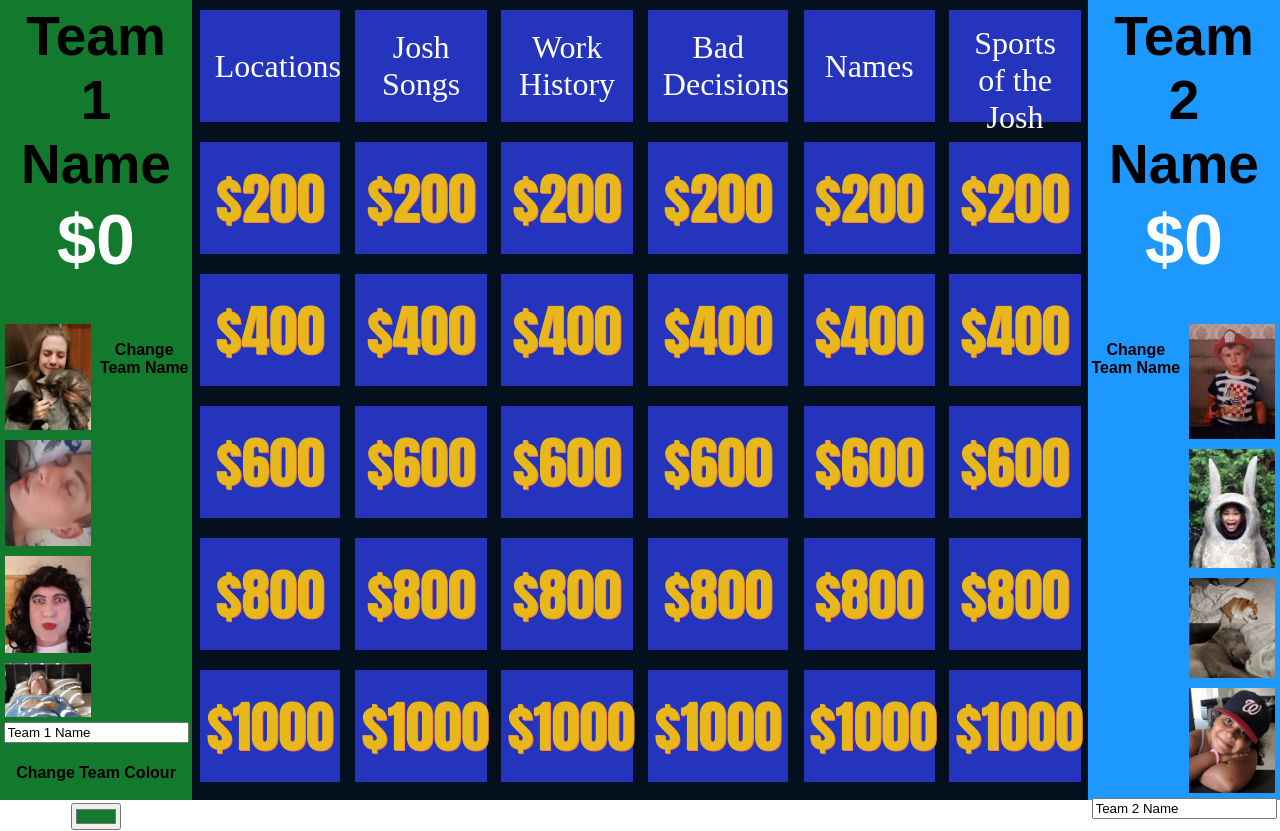
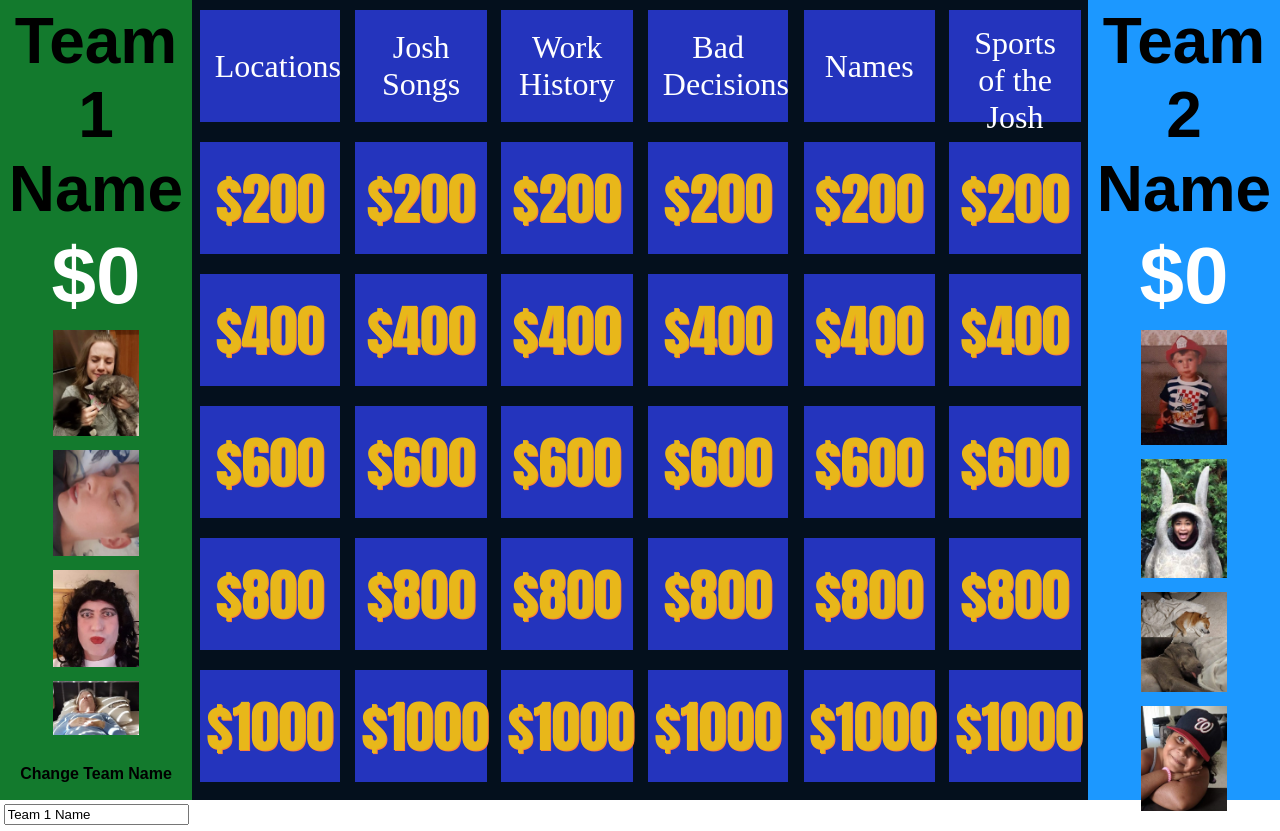
Before and after one commit to awfenemore/WebJoshardy, a Vue app in the folder Joshardy/: page /#/ in a window 1280 px wide. Shown: the top 831 px of the page. Built offline with nearby package versions, Linux system fonts and the light colour scheme.

Commit message:
Finished? Maybe

```diff
--- a/Joshardy/src/components/Joshardy.css
+++ b/Joshardy/src/components/Joshardy.css
@@ -1,10 +1,3 @@
-svg {
-  border: 5px solid black;
-   background-color: #04101d;
-   width: 70%;
-   top: 0;
-}
-
 #Joshardy {
   display: flex;
   align-content: space-between;
@@ -76,7 +69,6 @@ svg {
 
 .answer-text {
   color : #fff;
-  /*flex-grow: 0.9;*/
 }
 
 .q-button {
@@ -113,54 +105,31 @@ svg {
   color: black;
 }
 
-
-
 .left-team-container {
-  float: left;
+  display: flex;
+  flex-direction: column;
+  justify-content: space-between;
   width: 15%;
   height: 100vh;
 }
 
 .left-team-container img {
-  float: left;
   width: 45%;
   margin: 5px;
 }
 
 
-
-.left-changes-container {
-  position: relative;
-  vertical-align: bottom;
-  display: inline-block;
-  padding-top: 42%;
-  margin: 0 auto;
-}
-
-
-
  .right-team-container {
-   float: right;
+   display: flex;
+   flex-direction: column;
+   justify-content: space-between;
    width: 15%;
    height: 100vh;
  }
 
  .right-team-container img {
-   float: right;
    width: 45%;
    margin: 5px;
- }
-
-.right-image-container {
-  padding-bottom: 100%;
-}
-
- .right-changes-container {
-   position: relative;
-   vertical-align: bottom;
-   display: inline-block;
-
-   margin: 0 auto;
  }
 
  .category-label {
@@ -171,14 +140,14 @@ svg {
 
 
  h2 {
-   font-size: 55px;
+   font-size: 400%;
    margin: 2%;
    color: black;
    font-family: 'Gadugi', Arial, serif;
  }
 
  h3 {
-   font-size: 70px;
+   font-size: 500%;
    color: white;
    margin: 2%;
    font-family: 'Gadugi', Arial, serif;
--- a/Joshardy/src/components/Joshardy.vue
+++ b/Joshardy/src/components/Joshardy.vue
@@ -1,8 +1,10 @@
 <template>
   <div id="Joshardy">
     <div class="left-team-container" :style="{backgroundColor: team1colour}">
-      <h2>{{this.team1name}}</h2>
-      <h3>${{this.team1score}}</h3> <br/><br/>
+      <div class="left-headings-container">
+        <h2>{{this.team1name}}</h2>
+        <h3>${{this.team1score}}</h3>
+      </div>
       <div id="left-image-container">
         <img src="/static/images/djob.jpg">
         <img src="/static/images/topher.jpg">
@@ -18,7 +20,7 @@
     </div>
 
     <div v-if="!questionSelected" class="question-container">
-      <div class="cat-container" v-for="(cat, index) in this.round1cats">
+      <div class="cat-container" v-for="(cat, index) in this.cats">
         <button disabled :class="'interior-button cat-label category-label-'.concat(index)">{{cat}}</button>
         <button class="interior-button question" v-for="question in questions[parseInt(index)]" @click="showQuestion(question)" :disabled="question.c">${{question.v}}</button>
       </div>
@@ -44,8 +46,10 @@
     </div>
 
     <div class="right-team-container" :style="{backgroundColor: team2colour}">
-      <h2>{{this.team2name}}</h2>
-      <h3>${{this.team2score}}</h3> <br/><br/>
+      <div class="right=headings-container">
+        <h2>{{this.team2name}}</h2>
+        <h3>${{this.team2score}}</h3>
+      </div>
       <div id="right-images-container">
         <img src="/static/images/firejosh.jpg">
         <img src="/static/images/skeebs.jpg">
@@ -70,18 +74,6 @@
 
     data () {
       return {
-        //Constants
-        CATQUESTBLUE : "#2434BD",
-        MONEYTEXTCOLOUR : "#E8B71A",
-        RECTWIDTH : 15,
-        RECTHEIGHT : 15,
-        MARGIN : 1.43,
-        TEXTSIZE : 50,
-        FONT : {family: 'Impact', size: 50, anchor: 'middle', leading: '1.5em'},
-        CATEGORYFONT : {family: 'Gadugi', size: 25, anchor: 'middle', leading: '1.5em'},
-        QUESTIONFONT : {family: 'Gadugi', size: 60, anchor: 'middle', leading: '1.5em'},
-        ROUND2FONT : {family: 'Gadugi', size: 10, anchor: 'middle', leading: '1.5em'},
-
         round1cats: [],
         round2cats: [],
         round1qs: [],
@@ -92,16 +84,16 @@
         team2name: "Team 2 Name",
         team2score: 0,
         team2colour: '#1c98ff',
-        draw: null,
         questionShow: null,
 
         questions: [],
         round: 1,
-        currentTarget: null,
+        cats: [],
 
         questionSelected: false,
         showAnswerBool: false,
-        currentQuestion: null
+        currentQuestion: null,
+        questionsAnswered: 0
 
       }
     },
@@ -113,17 +105,29 @@
       showAnswer: function () {
         this.showAnswerBool = true;
       },
+      checkRoundTwo: function () {
+        this.questionsAnswered += 1;
+        if (this.questionsAnswered >= 30) {
+          if (confirm('Go to Next Round?')) {
+            this.questions = this.round2qs;
+            this.cats = this.round2cats;
+            this.questionsAnswered = 0;
+          }
+        }
+      },
       team1correct: function () {
         this.team1score += this.currentQuestion.v;
         this.questionSelected = false;
         this.currentQuestion = null;
         this.showAnswerBool = false;
+        this.checkRoundTwo();
       },
       team1incorrect: function () {
         this.team1score -= this.currentQuestion.v;
         this.questionSelected = false;
         this.currentQuestion = null;
         this.showAnswerBool = false;
+        this.checkRoundTwo();
 
       },
       team2correct: function () {
@@ -131,18 +135,21 @@
         this.questionSelected = false;
         this.currentQuestion = null;
         this.showAnswerBool = false;
+        this.checkRoundTwo();
       },
       team2incorrect: function () {
         this.team2score -= this.currentQuestion.v;
         this.questionSelected = false;
         this.currentQuestion = null;
         this.showAnswerBool = false;
+        this.checkRoundTwo();
       },
 
       readQuestionData: function () {
         //Read questions here
         this.round1cats = questions.categories.slice(0,6);
         this.round2cats = questions.categories.slice(6,12);
+        this.cats = this.round1cats;
 
         this.round1qs.push(questions.Locations);
         this.round1qs.push(questions.JoshSongs);
@@ -161,7 +168,6 @@
         this.questions = this.round1qs;
 
       },
-
       showQuestion: function (val) {
         this.currentQuestion = val;
         this.questionSelected = true;
--- a/Joshardy/src/questions.js
+++ b/Joshardy/src/questions.js
@@ -45,14 +45,14 @@ const questions = {
     {v: 2000, q: 'Birthdate of one of the most \nsuccessful ever folk musicians', a: 'Bob Dylan, born 1941', f:'', c: false}],
   Anagrams: [{v: 400, q: 'Viola I (Person)', a: 'Olivia', f:'', c: false},
     {v: 800, q: 'Rain Max (Work tool)', a: 'Xamarin', f:'', c: false},
-    {v: 1200, q: 'Cramp End', a: 'Nerd Camp', f:'', c: false},
+    {v: 1200, q: 'Cramp End\n(Activity c.2004)', a: 'Nerd Camp', f:'', c: false},
     {v: 1600, q: 'Levelness No Rusts (Person)', a: 'Russell Stevenson', f:'', c: false},
-    {v: 2000, q: 'Mattress Oats', a: 'Toastmasters', f:'', c: false}],
+    {v: 2000, q: 'Mattress Oats\n(Activity c.2017)', a: 'Toastmasters', f:'', c: false}],
   FamousJoshs: [{v: 400, q: 'All Blacks Flanker', a: 'Josh Kronfeld', f:'', c: false},
     {v: 800, q: 'U2 Album', a: 'The Joshua Tree', f:'', c: false},
     {v: 1200, q: 'American actor and former model', a: 'Josh Duhamel, also accept Josh Hartnett', f:'', c: false},
     {v: 1600, q: 'Queens of the Stone Age frontman', a: 'Josh Homme', f:'', c: false},
-    {v: 2000, q: 'Which American writer used "Josh"\n as an early psuedonym of his Pen Name, \nhint: 10/10 moustache', a: 'Mark Twain', f:'', c: false}],
+    {v: 2000, q: 'Which American writer used "Josh"\n as an early pseudonym of his Pen Name, \nhint: 10/10 moustache', a: 'Mark Twain', f:'', c: false}],
   FoodsoftheJosh: [{v: 400, q: 'Josh\'s Favourite Dessert', a: 'Lemon Meringue Pie', f:'', c: false},
     {v: 800, q: 'The secret ingredient in \nthose expensive cocktails', a: 'Gunpowder', f:'', c: false},
     {v: 1200, q: 'Josh\'s favourite coffee is \nfrom what country (2 answers)', a: 'Vietnam or Cuba', f:'', c: false},
```
